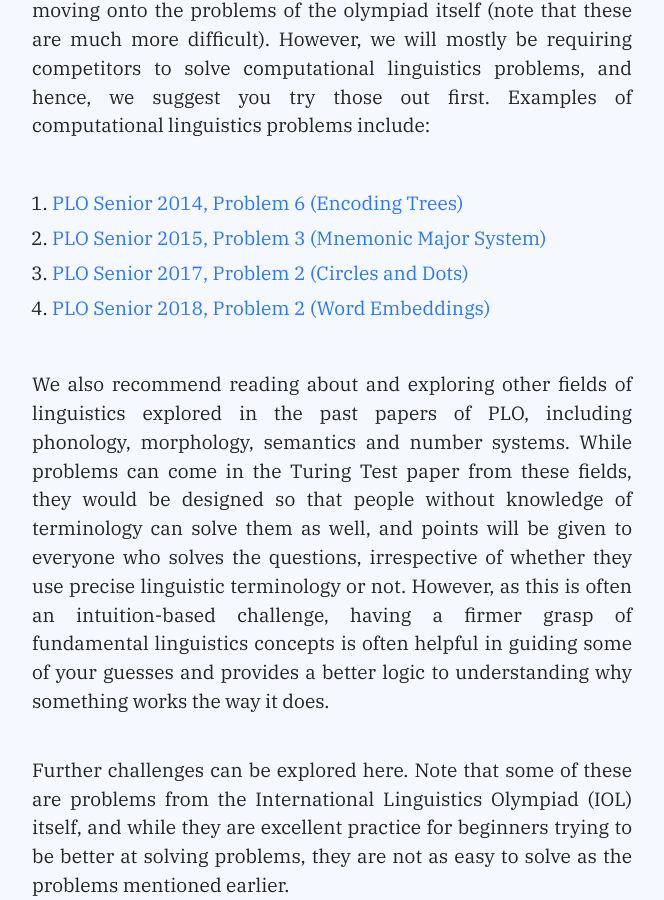
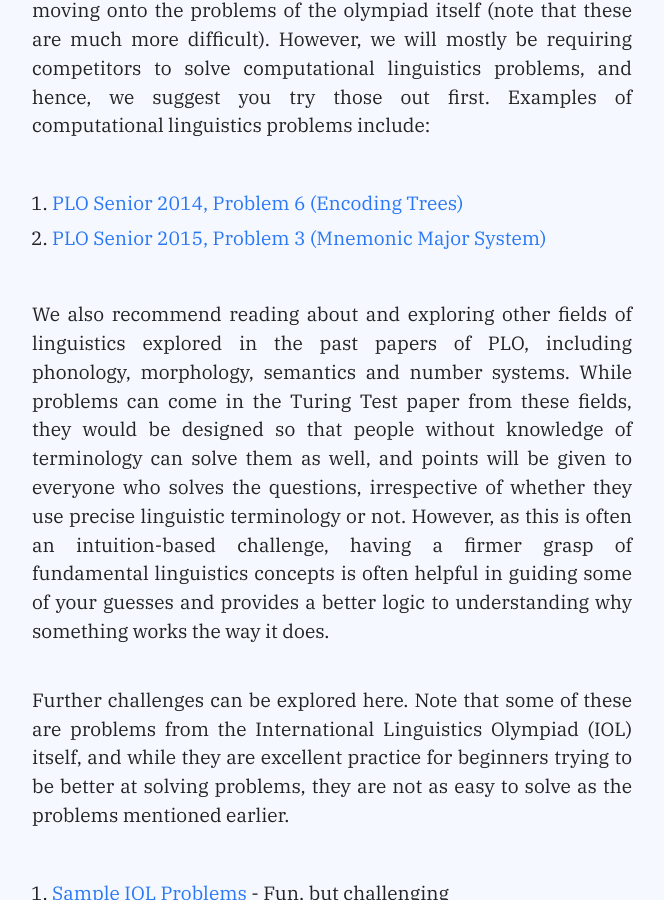
Before and after one commit to exunclan/resources, a Jekyll site: the page built from _posts/2019-05-25-computational-linguistics.md, in a window 1280 px wide and 900 px high, scrolled down 430 px. Shown: the whole window, without its empty margins (308-972 px from the left). Built offline with Jekyll 4.4.1, drawn with Linux system fonts in a browser that asks for light colours.

Commit message:
fix linguistics links

```diff
--- a/_posts/2019-05-25-computational-linguistics.md
+++ b/_posts/2019-05-25-computational-linguistics.md
@@ -9,8 +9,6 @@ Linguistics problems come in many shapes and sizes. If you are new to linguistic
 
 1. [PLO Senior 2014, Problem 6 (Encoding Trees)](https://docs.google.com/viewer?a=v&pid=sites&srcid=ZGVmYXVsdGRvbWFpbnxwYW5pbmlsaW5ndWlzdGljc29seW1waWFkfGd4OjVkNDViYjNkMjBjYjYwMTQ)
 2. [PLO Senior 2015, Problem 3 (Mnemonic Major System)](https://docs.google.com/viewer?a=v&pid=sites&srcid=ZGVmYXVsdGRvbWFpbnxwYW5pbmlsaW5ndWlzdGljc29seW1waWFkfGd4OjY1MjYwOTc2MWVjOGVkMw)
-3. [PLO Senior 2017, Problem 2 (Circles and Dots)](https://cdn.iiit.ac.in/cdn/ltrc.iiit.ac.in/nlpmt/plo/Documents/QBSPLO2017.pdf)
-4. [PLO Senior 2018, Problem 2 (Word Embeddings)](https://cdn.iiit.ac.in/cdn/ltrc.iiit.ac.in/nlpmt/plo/Documents/QBSPLO2018.pdf)
 
 We also recommend reading about and exploring other fields of linguistics explored in the past papers of PLO, including phonology, morphology, semantics and number systems. While problems can come in the Turing Test paper from these fields, they would be designed so that people without knowledge of terminology can solve them as well, and points will be given to everyone who solves the questions, irrespective of whether they use precise linguistic terminology or not. However, as this is often an intuition-based challenge, having a firmer grasp of fundamental linguistics concepts is often helpful in guiding some of your guesses and provides a better logic to understanding why something works the way it does.
 
```
